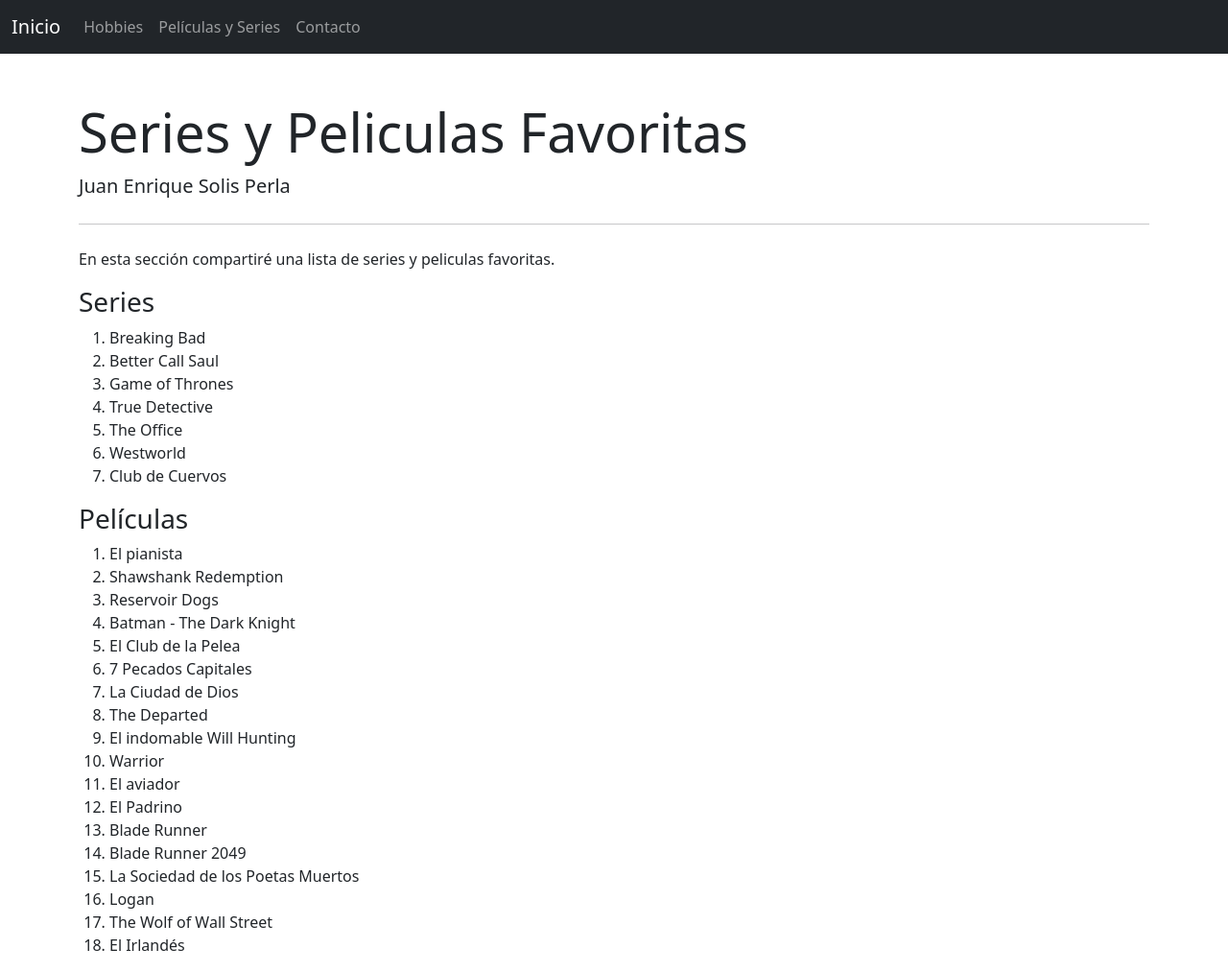
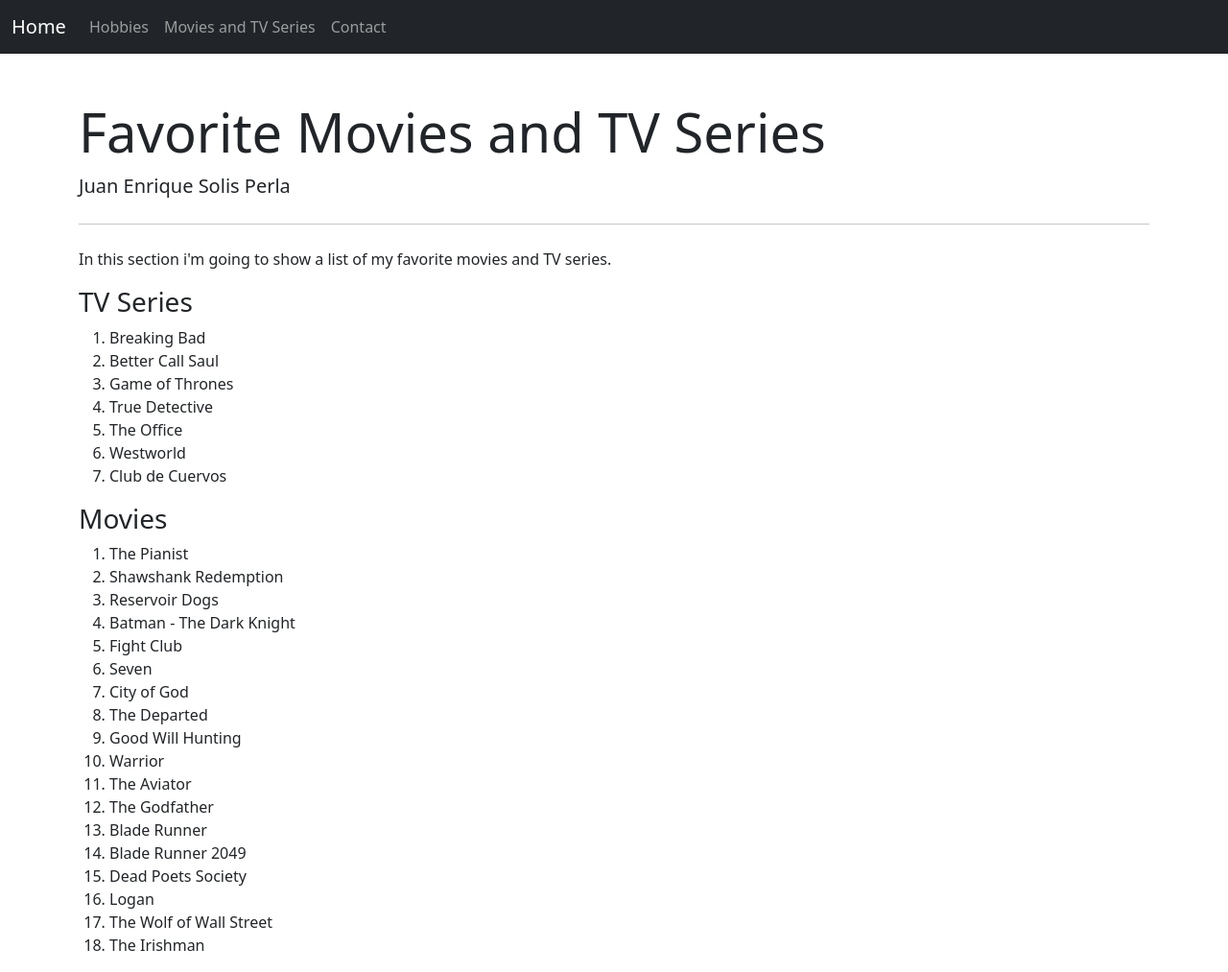
Before and after one commit to jesp010/LandingSolisJuan, a plain HTML site: page series_peliculas.html in a window 1280 px wide. Shown: the whole page at 96% size. Drawn offline with nearby package versions, Linux system fonts and the light colour scheme.

Commit message:
Translated the webpages to English

```diff
--- a/series_peliculas.html
+++ b/series_peliculas.html
@@ -4,7 +4,7 @@
 <head>
     <meta charset="UTF-8">
     <meta name="viewport" content="width=device-width, initial-scale=1.0">
-    <title>Series y Peliculas Favoritas</title>
+    <title>Movies and TV Series</title>
 
     <!-- CSS only -->
     <link href="https://cdn.jsdelivr.net/npm/bootstrap@5.0.0-beta1/dist/css/bootstrap.min.css" rel="stylesheet"
@@ -15,7 +15,7 @@
     <header>
         <nav class="navbar navbar-expand-lg navbar-dark bg-dark">
             <div class="container-fluid">
-                <a class="navbar-brand" href="index.html">Inicio</a>
+                <a class="navbar-brand" href="index.html">Home</a>
                 <button class="navbar-toggler" type="button" data-bs-toggle="collapse"
                     data-bs-target="#navbarNavAltMarkup" aria-controls="navbarNavAltMarkup" aria-expanded="false"
                     aria-label="Toggle navigation">
@@ -24,8 +24,8 @@
                 <div class="collapse navbar-collapse" id="navbarNavAltMarkup">
                     <div class="navbar-nav">
                         <a class="nav-link " aria-current="page" href="hobbies.html">Hobbies</a>
-                        <a class="nav-link" aria-current="page" href="series_peliculas.html">Películas y Series</a>
-                        <a class="nav-link" aria-current="page" href="contacto.html">Contacto</a>
+                        <a class="nav-link" aria-current="page" href="series_peliculas.html">Movies and TV Series</a>
+                        <a class="nav-link" aria-current="page" href="contacto.html">Contact</a>
                     </div>
                 </div>
             </div>
@@ -35,15 +35,15 @@
         <div class="container">
             <div class="jumbotron">
                 <br><br>
-                <h1 class="display-4">Series y Peliculas Favoritas</h1>
+                <h1 class="display-4">Favorite Movies and TV Series</h1>
                 <p class="lead">Juan Enrique Solis Perla</p>
                 <hr class="my-4">
                 </p>
             </div>
 
-            <p>En esta sección compartiré una lista de series y peliculas favoritas.</p>
+            <p>In this section i'm going to show a list of my favorite movies and TV series.</p>
 
-            <h3>Series</h3>
+            <h3>TV Series</h3>
             <ol>
                 <li>Breaking Bad</li>
                 <li>Better Call Saul</li>
@@ -54,26 +54,26 @@
                 <li>Club de Cuervos</li>
             </ol>
 
-            <h3>Películas</h3>
+            <h3>Movies</h3>
             <ol>
-                <li>El pianista</li>
+                <li>The Pianist</li>
                 <li>Shawshank Redemption</li>
                 <li>Reservoir Dogs</li>
                 <li>Batman - The Dark Knight</li>
-                <li>El Club de la Pelea</li>
-                <li>7 Pecados Capitales</li>
-                <li>La Ciudad de Dios</li>
+                <li>Fight Club</li>
+                <li>Seven</li>
+                <li>City of God</li>
                 <li>The Departed</li>
-                <li>El indomable Will Hunting</li>
+                <li>Good Will Hunting</li>
                 <li>Warrior</li>
-                <li>El aviador</li>
-                <li>El Padrino</li>
+                <li>The Aviator</li>
+                <li>The Godfather</li>
                 <li>Blade Runner</li>
                 <li>Blade Runner 2049</li>
-                <li>La Sociedad de los Poetas Muertos</li>
+                <li>Dead Poets Society</li>
                 <li>Logan</li>
                 <li>The Wolf of Wall Street</li>
-                <li>El Irlandés</li>
+                <li>The Irishman</li>
             </ol>
         </div>
     </main>
```
Also changed, not shown: contacto.html (+7 -7 lines), hobbies.html (+10 -11 lines), index.html (+9 -9 lines).
